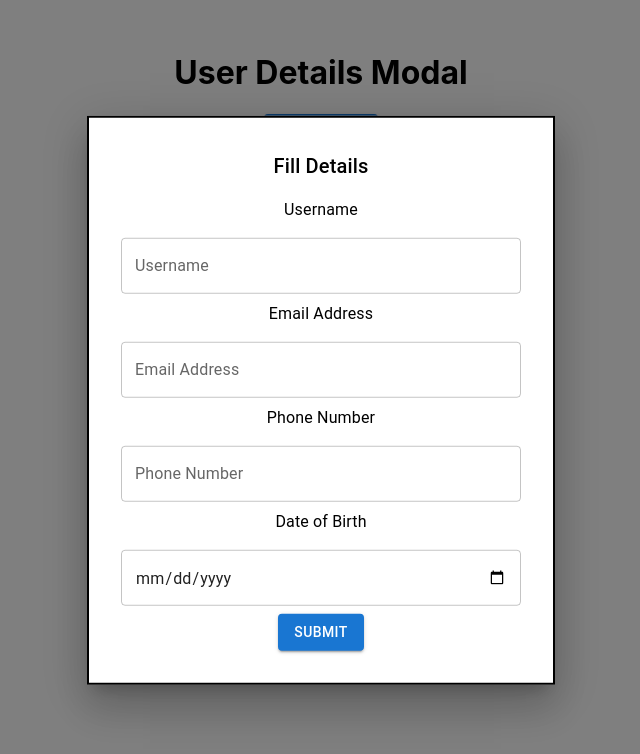
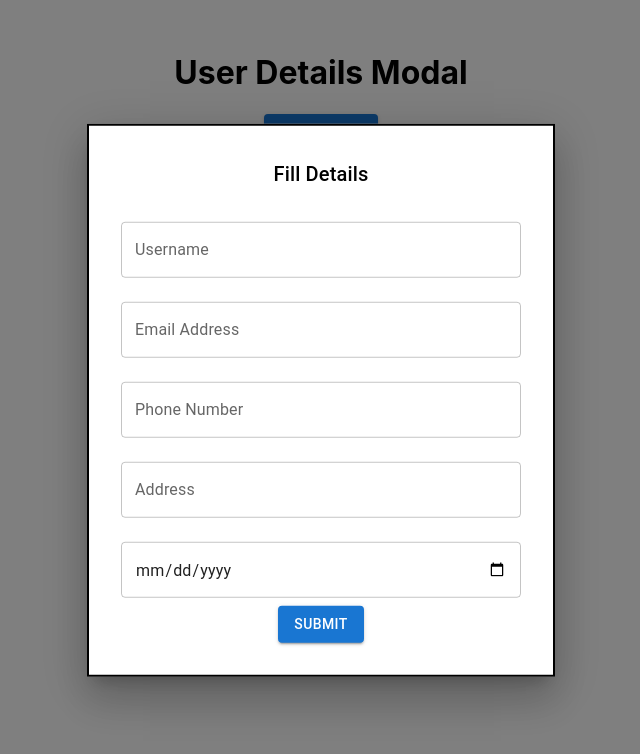
Before and after one commit to devenpawar/XModal, a React (Create React App) app: page / in a window 1280 px wide. Both pictures are taken after a click on the button "OPEN FORM". Shown: the top 754 px of the page, without its empty margins (319-959 px from the left). Built offline with nearby package versions, Linux system fonts and the light colour scheme.

Commit message:
second commit

```diff
--- a/src/components/UserDetailsModal.js
+++ b/src/components/UserDetailsModal.js
@@ -26,29 +26,46 @@ function UserDetailsModal({ open, handleClose, handleFormSubmit }) {
     email: "",
     phone: "",
     address: "",
-    dob: "", // Initialize dob as an empty string
+    dob: "",
   });
+
+  const [showTooltips, setShowTooltips] = useState(false);
 
   const handleChange = (e) => {
     const { name, value } = e.target;
     setFormData({ ...formData, [name]: value });
   };
 
+  const validateForm = () => {
+    const { name, email, phone, address, dob } = formData;
+    if (!name || !email || !phone || !address || !dob) {
+      return false;
+    }
+    if (phone.length !== 10) {
+      alert("Phone number must be 10 digits long.");
+      return false;
+    }
+    if (new Date(dob) > new Date()) {
+      alert("Date of birth cannot be in the future.");
+      return false;
+    }
+    return true;
+  };
+
   const handleSubmit = (e) => {
     e.preventDefault();
+    setShowTooltips(true);
+    if (validateForm()) {
       handleFormSubmit(formData);
       setFormData({
         name: "",
         email: "",
         phone: "",
         address: "",
-      dob: "", // Clear the dob field
+        dob: "",
       });
+    }
   };
-
-  const emailTooltip = formData.email.includes("@")
-    ? "Enter a valid email address"
-    : `Please include an '@' in the email address. ${formData.email} in your email address`;
 
   return (
     <Modal open={open} onClose={handleClose}>
@@ -61,8 +78,10 @@ function UserDetailsModal({ open, handleClose, handleFormSubmit }) {
           Fill Details
         </Typography>
         <form onSubmit={handleSubmit}>
-          <Typography style={{ textAlign: "center" }}>Username</Typography>
-          <Tooltip title="Enter your full name" placement="top">
+          <Tooltip
+            title={showTooltips && !formData.name ? "Enter your full name" : ""}
+            placement="top"
+          >
             <TextField
               name="name"
               fullWidth
@@ -72,8 +91,14 @@ function UserDetailsModal({ open, handleClose, handleFormSubmit }) {
               onChange={handleChange}
             />
           </Tooltip>
-          <Typography style={{ textAlign: "center" }}>Email Address</Typography>
-          <Tooltip title={emailTooltip} placement="top">
+          <Tooltip
+            title={
+              showTooltips && (!formData.email || !formData.email.includes("@"))
+                ? `Please include an '@' in the email address.'${formData.email}'is missing an '@'.`
+                : ""
+            }
+            placement="top"
+          >
             <TextField
               name="email"
               fullWidth
@@ -83,8 +108,14 @@ function UserDetailsModal({ open, handleClose, handleFormSubmit }) {
               onChange={handleChange}
             />
           </Tooltip>
-          <Typography style={{ textAlign: "center" }}>Phone Number</Typography>
-          <Tooltip title="Enter your phone number" placement="top">
+          <Tooltip
+            title={
+              showTooltips && formData.phone.length !== 10
+                ? "Phone number must be 10 digits long"
+                : ""
+            }
+            placement="top"
+          >
             <TextField
               name="phone"
               fullWidth
@@ -94,14 +125,33 @@ function UserDetailsModal({ open, handleClose, handleFormSubmit }) {
               onChange={handleChange}
             />
           </Tooltip>
-          <Typography style={{ textAlign: "center" }}>Date of Birth</Typography>
-          <Tooltip title="Select your date of birth" placement="top">
+          <Tooltip
+            title={
+              showTooltips && !formData.address ? "Enter your address" : ""
+            }
+            placement="top"
+          >
+            <TextField
+              name="address"
+              fullWidth
+              margin="normal"
+              label="Address"
+              value={formData.address}
+              onChange={handleChange}
+            />
+          </Tooltip>
+          <Tooltip
+            title={
+              showTooltips && !formData.dob ? "Select your date of birth" : ""
+            }
+            placement="top"
+          >
             <TextField
               name="dob"
               type="date"
               fullWidth
               margin="normal"
-              InputLabelProps={{ shrink: true }} // Ensure label is displayed for date input
+              InputLabelProps={{ shrink: true }}
               value={formData.dob}
               onChange={handleChange}
             />
```
Lines whose indentation alone changed are shown as unchanged.
